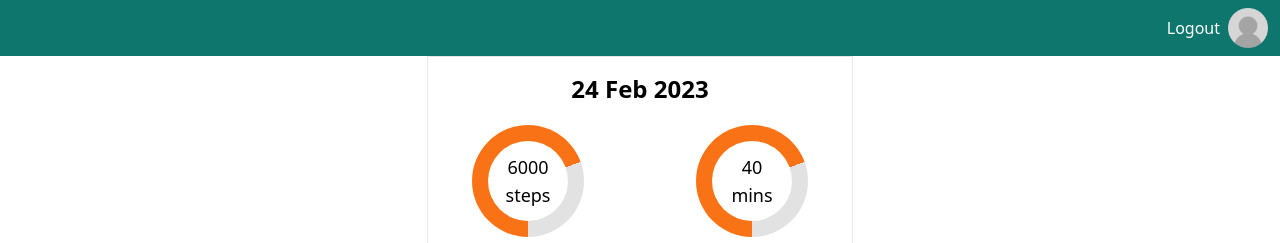
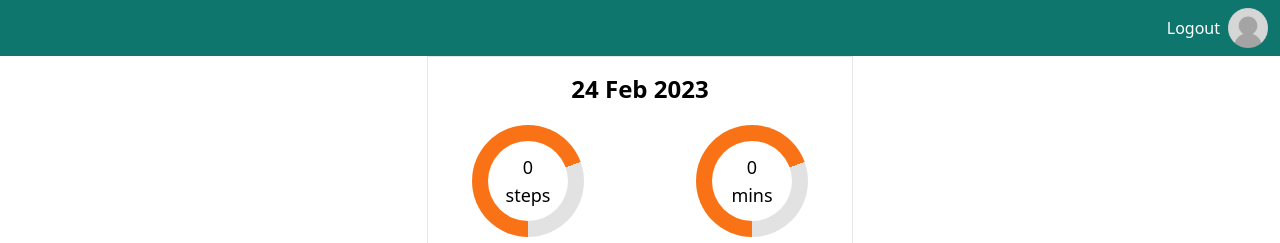
Before and after one commit to lxingern/live-fit-nextjs, a Next.js app: page / in a window 1280 px wide. Shown: the top 243 px of the page. Built offline with nearby package versions, Linux system fonts and the light colour scheme; no server answers; the database is empty.

Commit message:
retrieve todays data and render dynamically in dashboard

```diff
--- a/components/activity/Dashboard.js
+++ b/components/activity/Dashboard.js
@@ -2,12 +2,21 @@ import Donut from "./Donut"
 import ActivityList from "./ActivityList"
 
 const Dashboard = () => {
+    let todaysData = null
+
+    const getTodaysData = async () => {
+        const response = await fetch('/api/activity/get-todays-data')
+        todaysData = await response.json()
+    }
+
+    getTodaysData()
+
     return (
         <div className="flex flex-col items-center">
             <p className="text-2xl mb-5 font-bold">24 Feb 2023</p>
             <div className="flex mb-8">
-                <Donut count="6000" unit="steps" />
-                <Donut count="40" unit="mins" />
+                <Donut count={todaysData ? todaysData.data.steps : 0} unit="steps" />
+                <Donut count={todaysData ? todaysData.data.activeMinutes : 0} unit="mins" />
             </div>
             <div className="w-2/3 text-lg">
                 <ActivityList />
```
